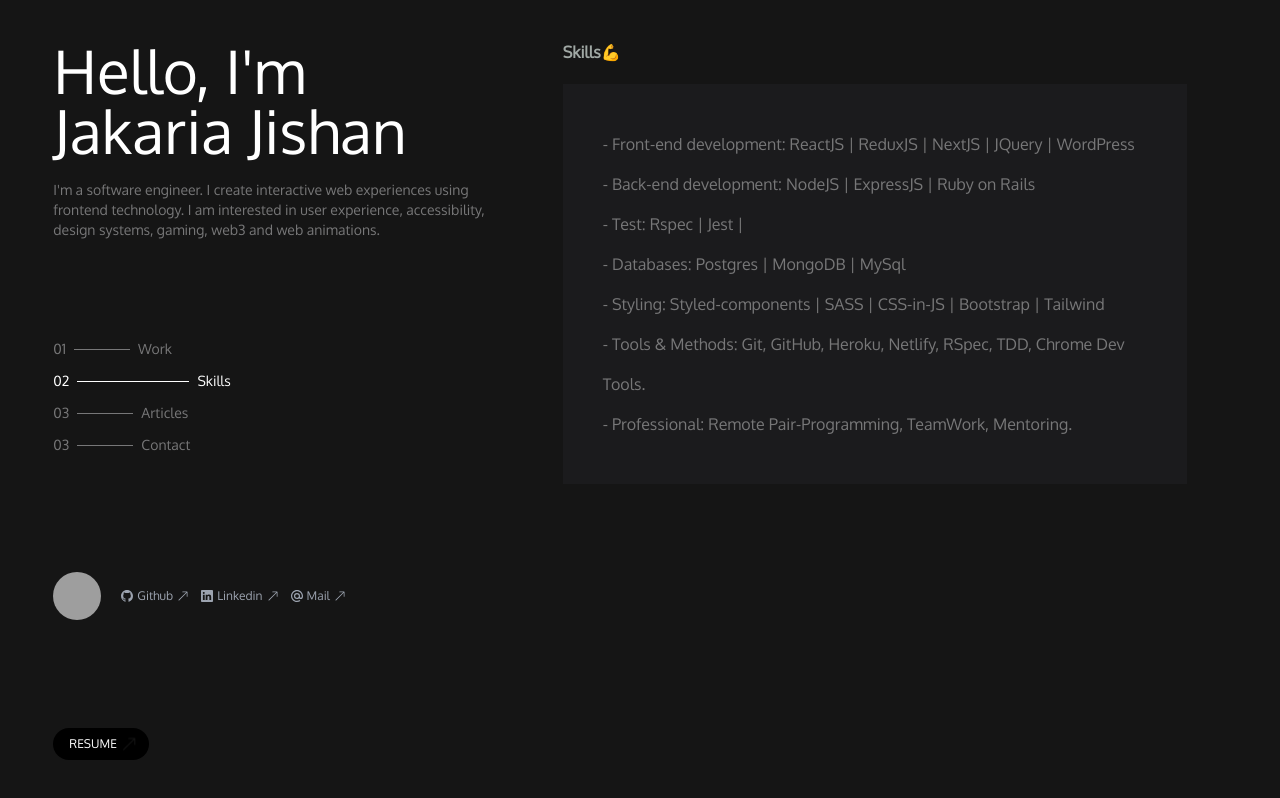
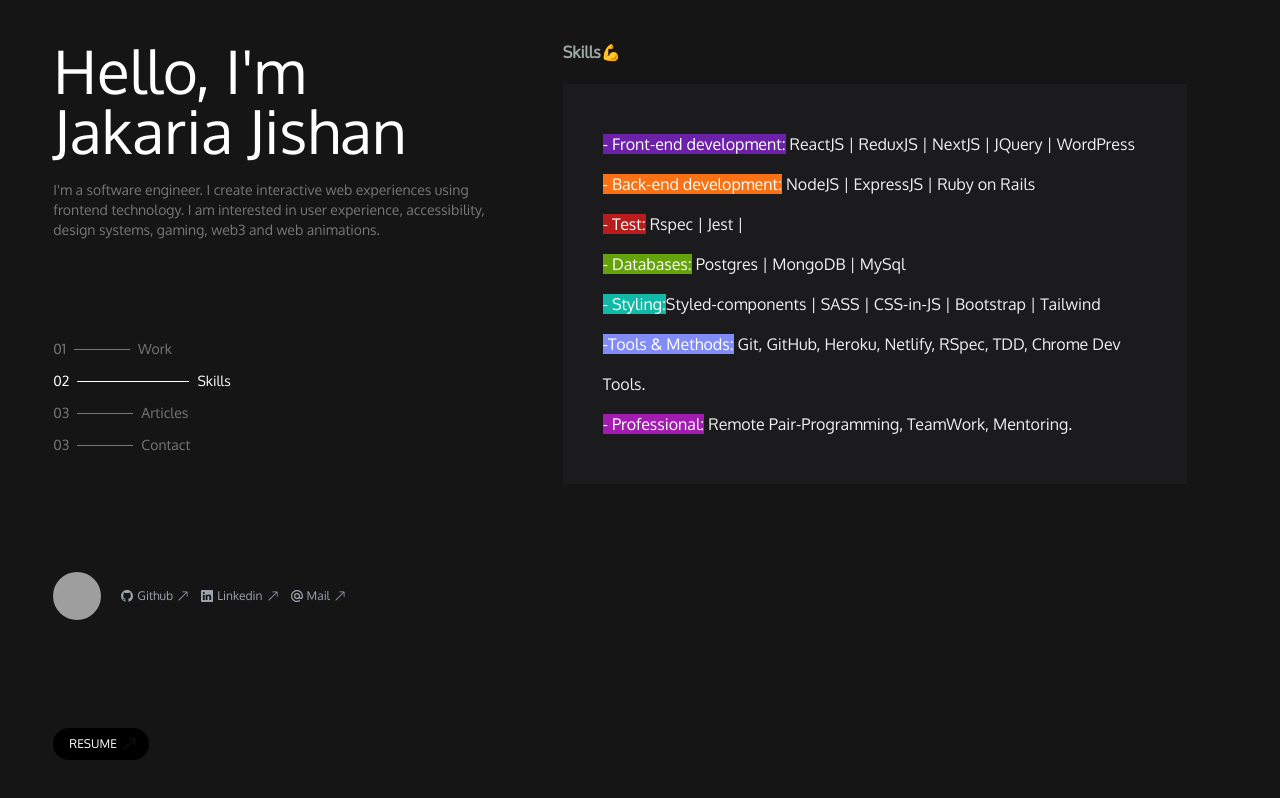
Before and after one commit to JakariaJishan/Portfolio2.1, a React (Create React App) app: page /skills in a window 1280 px wide. Built offline with nearby package versions, Linux system fonts and the light colour scheme; grey boxes are pictures that could not be loaded.

Commit message:
Give styles to skills

```diff
--- a/src/components/article/Article.js
+++ b/src/components/article/Article.js
@@ -4,7 +4,7 @@ import MainArticle from "./MainArticle";
 
 const Article = () => {
   return (
-    <div className="flex">
+    <div className="md:flex">
       <Sidebar />
       <MainArticle />
     </div>
--- a/src/components/article/ArticleList.js
+++ b/src/components/article/ArticleList.js
@@ -4,12 +4,12 @@ import { SlCalender } from "react-icons/sl";
 import { Link } from "react-router-dom";
 export const ArticleList = () => {
   return (
-    <div className="mx-10 my-2">
-      <h5 className="text-[#A0A8A4] font-bold text-md pt-10 pb-5  bg-[#151515] sticky top-0 z-50">
+    <div className=" ">
+      <h5 className="text-[#A0A8A4] font-bold text-md md:pt-10 py-5 md:mx-10 bg-[#151515] sticky top-0 z-50">
         Articles
       </h5>
-      <div  className=" grid grid-cols-2 mt-5" >
-        <Link to='https://medium.com/@jakariajishan006/my-journey-with-software-development-eb08b2022036' target="_blank" className="p-10  bg-[#1B1B1D] transition ease-out hover:-translate-y-1 hover:scale-110  duration-300 hover:z-10">
+      <div  className=" grid grid-cols-1 md:grid-cols-2 mx-5 my-5" >
+        <Link to='https://medium.com/@jakariajishan006/my-journey-with-software-development-eb08b2022036' target="_blank" className="p-5 md:p-10  bg-[#1B1B1D] transition ease-out hover:-translate-y-1 hover:scale-110  duration-300 hover:z-10 hover:border hover:border-[#616162]">
           <h5 className="text-xs text-[#BEBEBE] tracking-widest">
             Software Development, Software Engineering, Computer Science,
             Porgramming
--- a/src/components/article/MainArticle.js
+++ b/src/components/article/MainArticle.js
@@ -3,8 +3,8 @@ import { ArticleList } from './ArticleList'
 
 const MainArticle = () => {
   return (
-    <div className=" w-3/5">
-      <div className="overflow-scroll no-scrollbar h-screen">
+    <div className=" md:w-3/5">
+      <div className="md:overflow-scroll no-scrollbar h-screen">
         <ArticleList />
       </div>
     </div>
--- a/src/components/skills/SkillsList.js
+++ b/src/components/skills/SkillsList.js
@@ -1,22 +1,30 @@
 import React from "react";
 
 const SkillsList = () => {
-
   return (
     <div className="">
       <h5 className="text-[#A0A8A4] font-bold text-md md:pt-10 py-5 md:px-10 bg-[#151515] sticky top-0 z-50">
         Skills💪
       </h5>
       <div className="md:mx-10 leading-10 bg-[#1B1B1D]">
-        <div className="p-5 md:p-10 text-[#777778]">
-          - Front-end development: ReactJS | ReduxJS | NextJS | JQuery |
-          WordPress <br />
-          - Back-end development: NodeJS | ExpressJS | Ruby on Rails <br /> -
-          Test: Rspec | Jest | <br /> - Databases: Postgres | MongoDB | MySql{" "}
-          <br /> - Styling: Styled-components | SASS | CSS-in-JS | Bootstrap |
-          Tailwind <br /> - Tools & Methods: Git, GitHub, Heroku, Netlify,
-          RSpec, TDD, Chrome Dev Tools. <br /> - Professional: Remote
-          Pair-Programming, TeamWork, Mentoring.
+        <div className="p-5 md:p-10 text-[#eee]">
+          <span className="bg-purple-800 text-white">
+            - Front-end development:
+          </span>{" "}
+          ReactJS | ReduxJS | NextJS | JQuery | WordPress
+          <br />
+          <span className="bg-orange-500 text-white">
+            - Back-end development:
+          </span>{" "}
+          NodeJS | ExpressJS | Ruby on Rails <br />{" "}
+          <span className="bg-red-700 text-white">- Test:</span> Rspec | Jest |{" "}
+          <br /> <span className="bg-lime-600 text-white">- Databases:</span>{" "}
+          Postgres | MongoDB | MySql <br />{" "}
+          <span className="bg-teal-500 text-white">- Styling:</span>
+          Styled-components | SASS | CSS-in-JS | Bootstrap | Tailwind <br />
+          <span className="bg-indigo-400 text-white"> -Tools & Methods:</span> Git, GitHub, Heroku, Netlify, RSpec, TDD, Chrome Dev
+          Tools. <br /> <span className="bg-fuchsia-700 text-white">- Professional:</span> Remote Pair-Programming, TeamWork,
+          Mentoring.
         </div>
       </div>
     </div>
```
